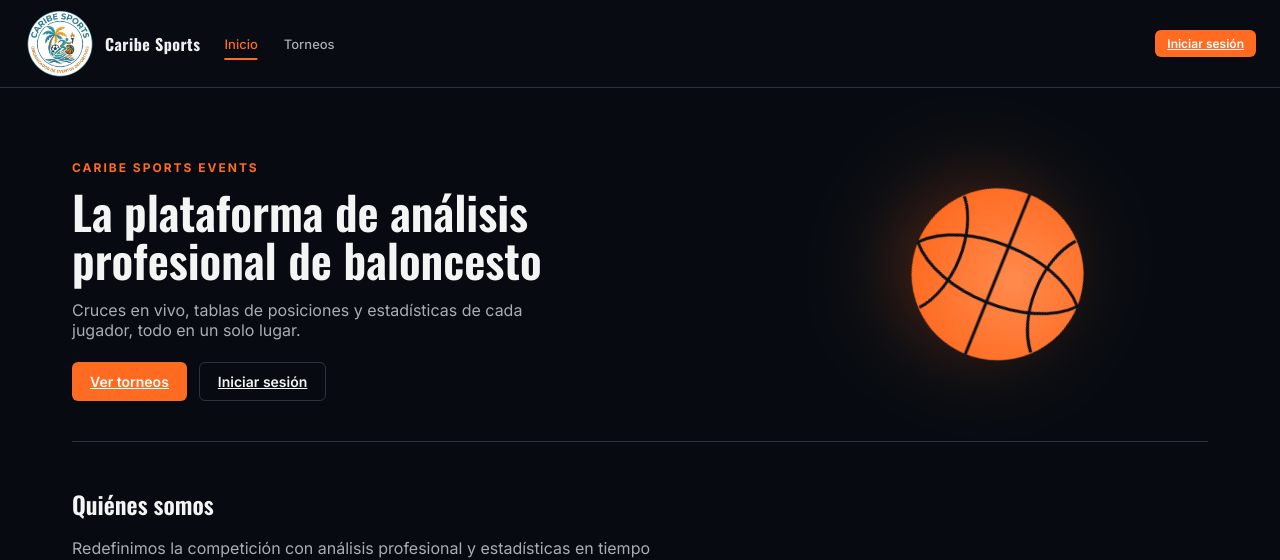
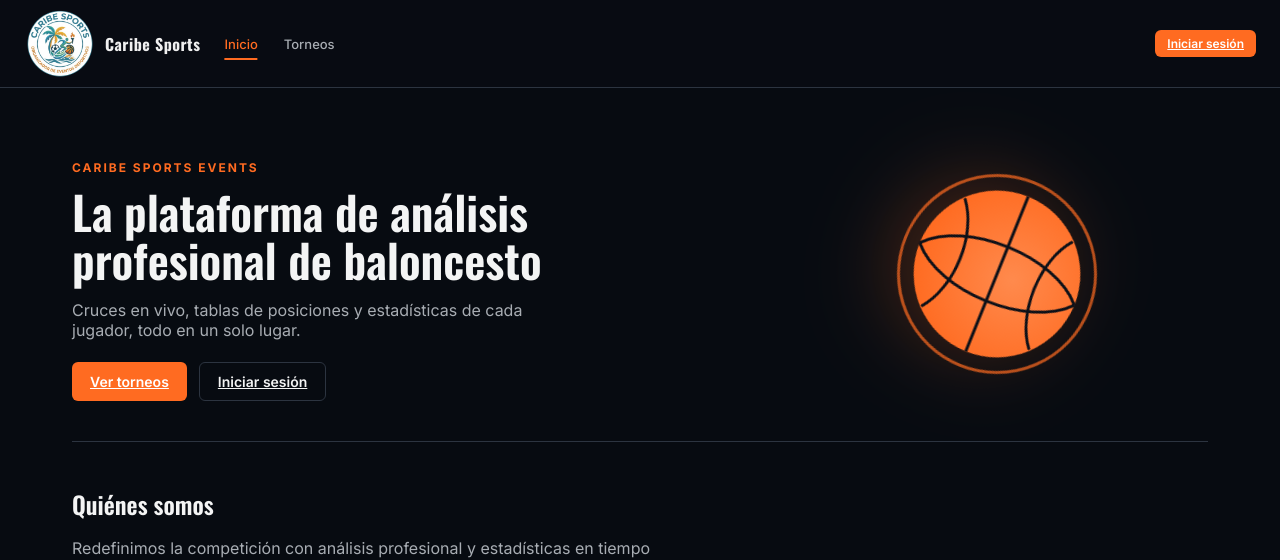
Before and after one commit to Teodocio-Industries/Web-torneo, a React (Vite) app: page /#/ in a window 1280 px wide. Shown: the top 560 px of the page. Built offline with nearby package versions, Linux system fonts and the light colour scheme; no server answers; the database is empty.

Commit message:
Redondear logos de inicio

```diff
--- a/src/components/Navbar/Navbar.css
+++ b/src/components/Navbar/Navbar.css
@@ -29,6 +29,8 @@
   width: 72px;
   height: 72px;
   object-fit: cover;
+  border-radius: 50%;
+  display: block;
   transition: transform 0.4s ease;
 }
 
--- a/src/pages/Home/Home.css
+++ b/src/pages/Home/Home.css
@@ -29,10 +29,22 @@
 .home-hero__cta { display: flex; gap: 12px; flex-wrap: wrap; }
 
 .home-hero__art {
+  width: 200px;
+  height: 200px;
   display: grid;
   place-items: center;
+  justify-self: center;
+  border-radius: 50%;
+  overflow: hidden;
+  border: 3px solid rgba(255, 107, 33, 0.7);
   filter: drop-shadow(0 20px 40px rgba(255, 107, 33, 0.25));
   animation: ball-spin 18s linear infinite;
+}
+
+.home-hero__art svg {
+  width: 100%;
+  height: 100%;
+  display: block;
 }
 
 @keyframes ball-spin {
@@ -158,7 +170,7 @@
 
 @media (max-width: 780px) {
   .home-hero { grid-template-columns: 1fr; padding-top: 34px; }
-  .home-hero__art svg { width: 140px; height: 140px; }
+  .home-hero__art { width: 140px; height: 140px; }
   .home-live__match { gap: 12px; }
   .home-live__score { font-size: 30px; }
 }
```
